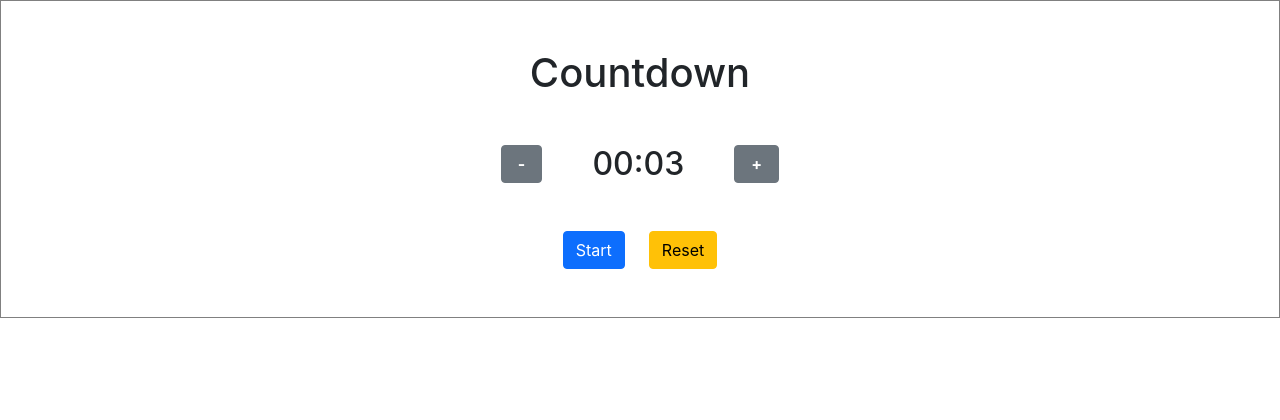
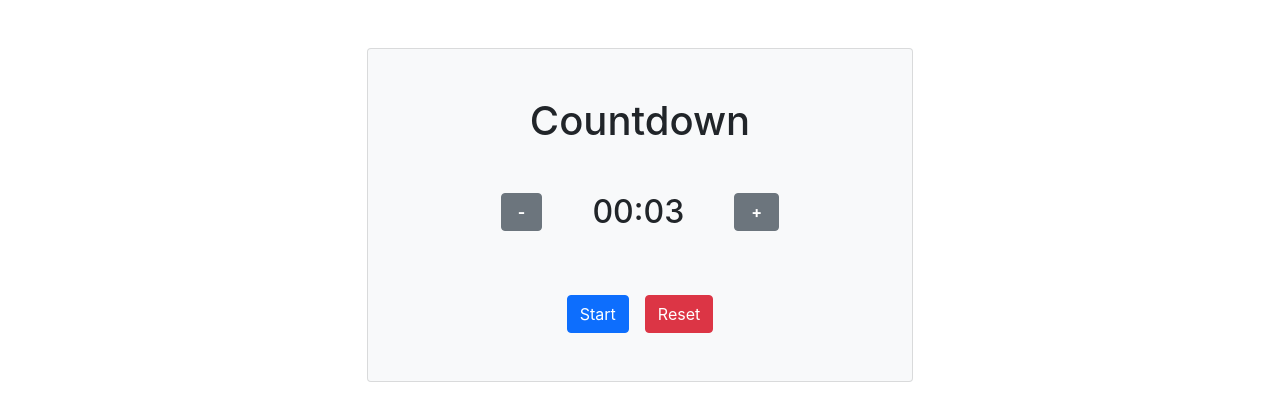
Before and after one commit to SilviuIordache/ReactTime, a React (Create React App) app: page / in a window 1280 px wide. Shown: the top 420 px of the page. Built offline with nearby package versions, Linux system fonts and the light colour scheme.

Commit message:
Make style nicer

```diff
--- a/src/components/Countdown.css
+++ b/src/components/Countdown.css
@@ -1,6 +1,6 @@
 .countdown-container {
-  border: 1px solid gray;
   padding: 3rem;
+  margin-top: 3rem;
 }
 
 .timer-container {
@@ -22,5 +22,5 @@
 }
 
 .action-buttons-container {
-  margin-top: 2rem;
+  margin-top: 4rem;
 }
--- a/src/components/Countdown.js
+++ b/src/components/Countdown.js
@@ -98,7 +98,7 @@ export default class Countdown extends React.Component {
   StartResumeButtons() {
     if (!this.state.timerRunning) {
       return (
-        <button className="btn btn-primary" onClick={() => {this.startCountdown()}}>
+        <button className="btn btn-primary me-3" onClick={() => {this.startCountdown()}}>
           { !this.state.timerStarted
             ? <span>Start</span>
             : <span>Resume</span>
@@ -110,7 +110,7 @@ export default class Countdown extends React.Component {
 
   PauseButton() {
     return (
-      <button className="btn btn-secondary" onClick={() => {this.pauseCountdown()}}>
+      <button className="btn btn-warning  me-3" onClick={() => {this.pauseCountdown()}}>
         Pause
       </button>
     )
@@ -119,7 +119,7 @@ export default class Countdown extends React.Component {
   ResetButton() {
     return (
       <button
-        className="btn btn-warning ms-4"
+        className="btn btn-danger"
         onClick={() => {this.resetCountdown()}}>
         Reset
       </button>
@@ -173,7 +173,7 @@ export default class Countdown extends React.Component {
   }
   TimerButtons() {
     return (
-      <div className='action-buttons-container mt-5'>
+      <div className='action-buttons-container'>
         { this.SPRButtons() }
         { this.ResetButton()}
       </div>
@@ -182,7 +182,10 @@ export default class Countdown extends React.Component {
 
   render() {
     return (
-      <div className="countdown-container">
+      <div className="container  countdown-outer-container">
+        <div className="row d-flex justify-content-center">
+          <div className="col-12 col-lg-6">
+            <div className="countdown-container card bg-light">
               <h1 className='mb-5'>Countdown</h1>
               <div className='timer-container'>
                 { this.TimerDecrease() }
@@ -192,6 +195,9 @@ export default class Countdown extends React.Component {
               { this.TimerButtons()}
               { this.TimerEndMessage()}
             </div>
+          </div>
+        </div>
+      </div>
     );
   }
 }
```
Lines whose indentation alone changed are shown as unchanged.
